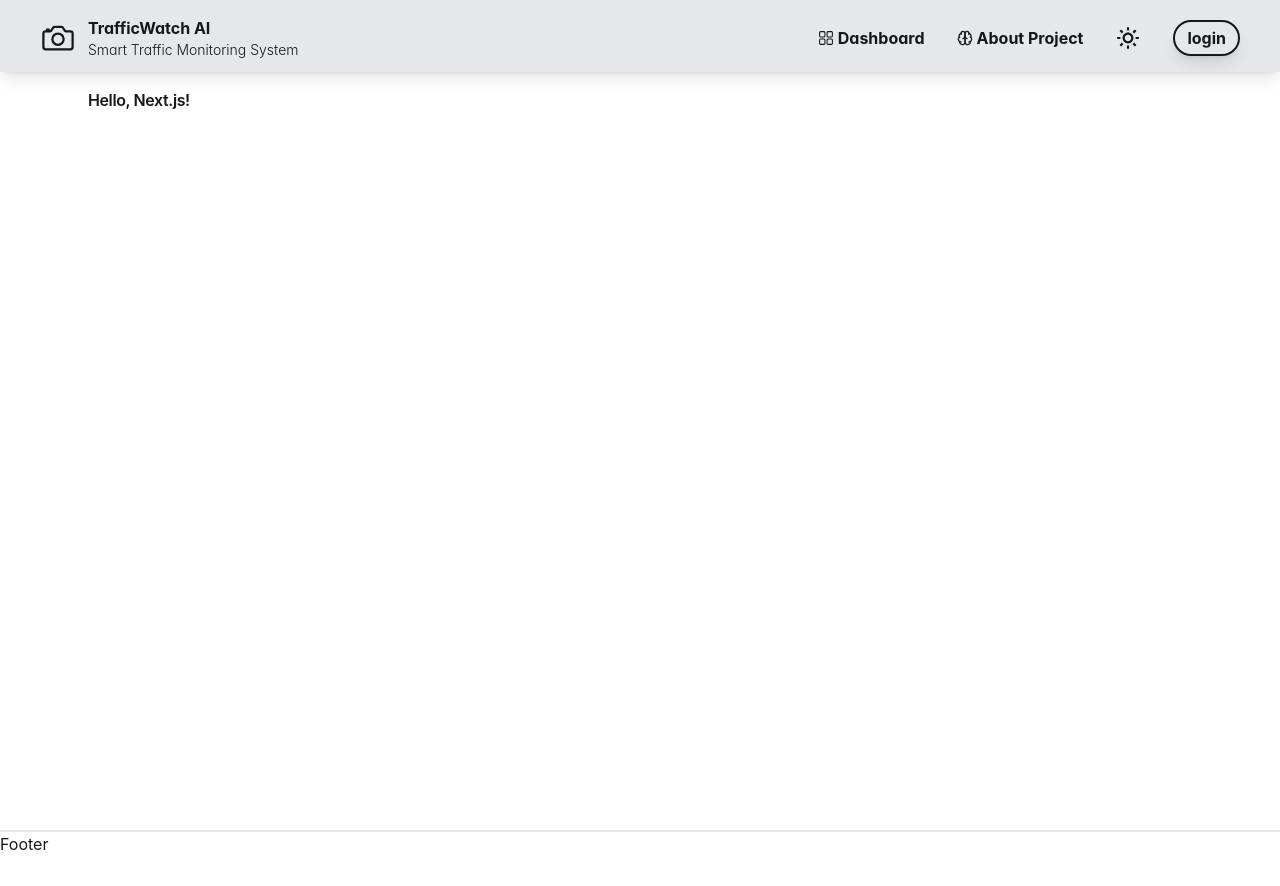
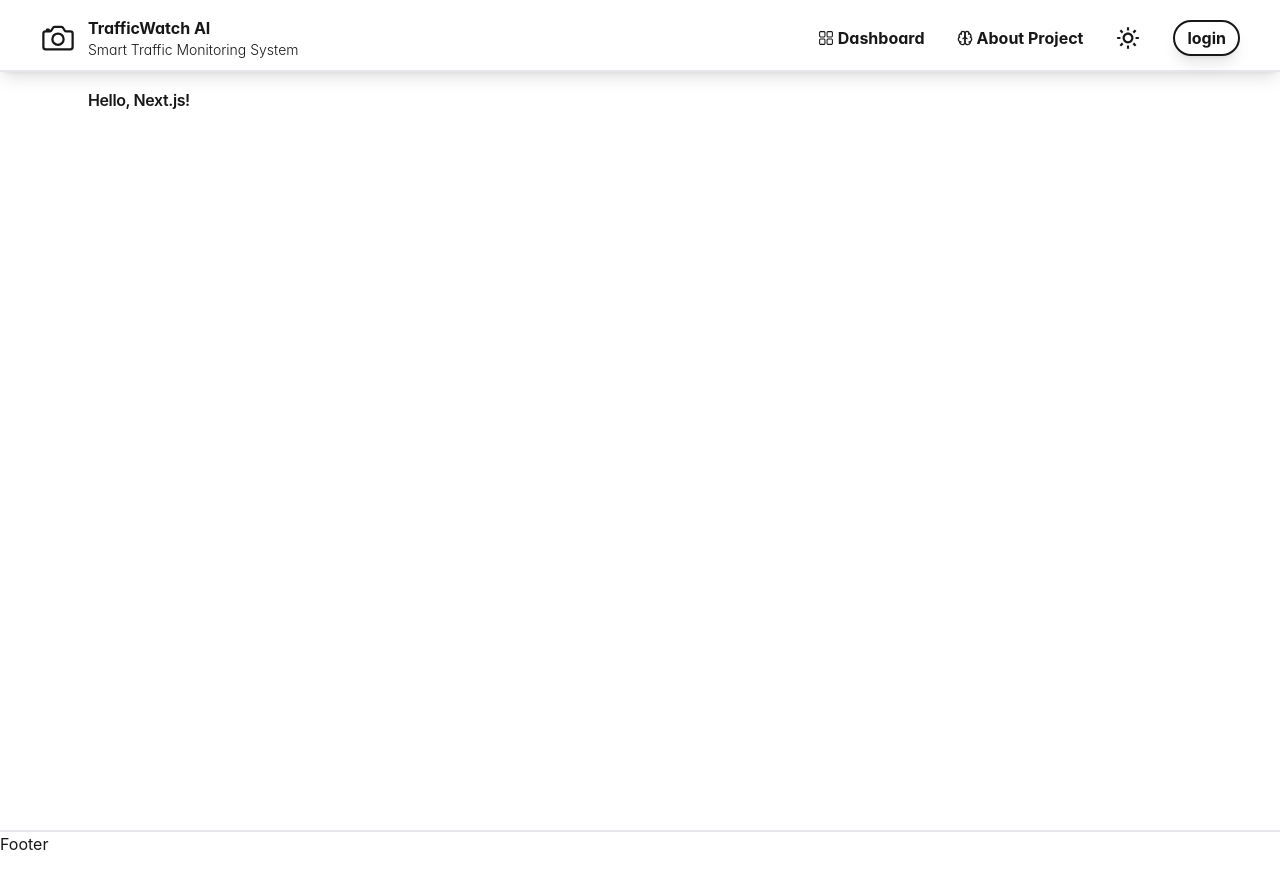
Before and after one commit to stha07ashok/major-project, a Next.js app in the folder client/: page / in a window 1280 px wide. Built offline with nearby package versions, Linux system fonts and the light colour scheme.

Commit message:
navbar update

```diff
--- a/client/src/components/Navbar.tsx
+++ b/client/src/components/Navbar.tsx
@@ -6,7 +6,7 @@ import { LuBrain } from "react-icons/lu";
 
 const Navbar = () => {
   return (
-    <div className="border-b-2 border-gray-200 w-full h-18 shadow-lg fixed bg-gray-200 top-0z-50">
+    <div className="border-b-2 border-gray-200 w-full h-18 shadow-lg fixed top-0z-50">
       <div className="flex justify-between px-10 py-4">
         <div className="flex gap-3 cursor-pointer">
           <div className="h-9 my-1">
@@ -20,7 +20,7 @@ const Navbar = () => {
           </div>
         </div>
         <div className="flex gap-8 items-center">
-          <div className="font-bold hover:underline flex gap-1 items-center cursor-pointer">
+          <div className="font-bold hover:underline flex gap-1 items-center group hover:scale-105 cursor-pointer">
             <div>
               <RxDashboard />
             </div>
```
